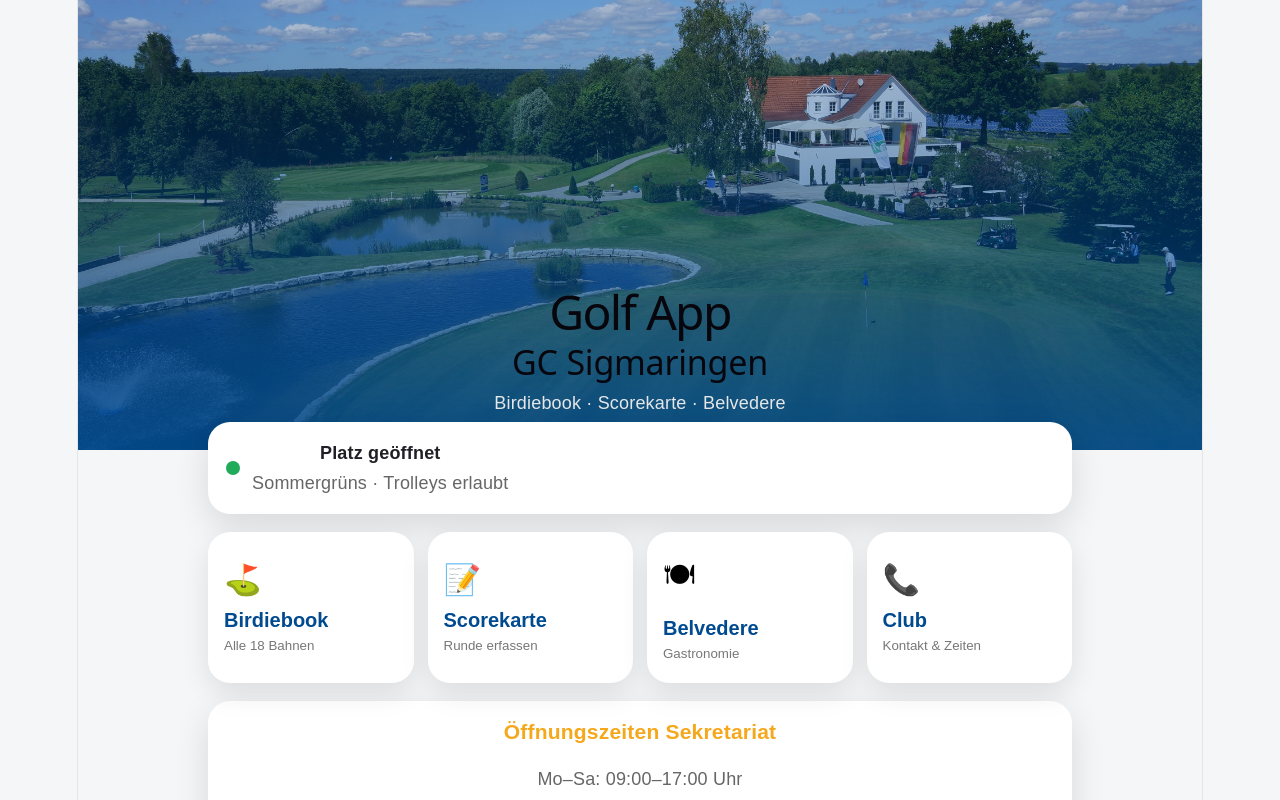
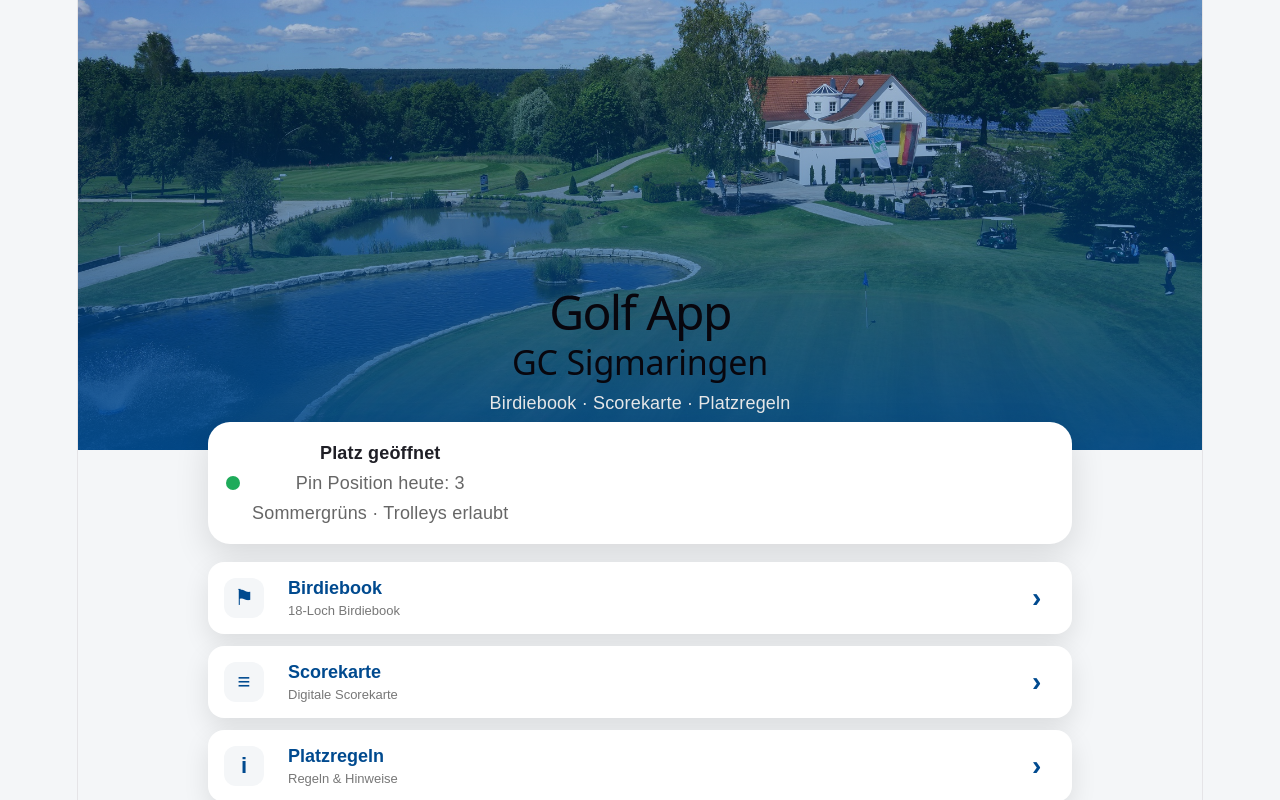
Before and after one commit to golfclubsigmaringen/Golf-App-GC-Sigmaringen-, a React (Vite) app: page / in a window 1280 px wide. Shown: the top 800 px of the page. Built offline with nearby package versions, Linux system fonts and the light colour scheme.

Commit message:
Birdiebook verbessert

```diff
--- a/src/App.css
+++ b/src/App.css
@@ -251,9 +251,11 @@ body {
 }
 .holeImage {
   width: 100%;
-  border-radius: 16px;
-  margin: 20px 0;
+  max-width: 900px;
+  border-radius: 20px;
+  margin: 24px auto;
   display: block;
+  box-shadow: 0 8px 24px rgba(0,0,0,0.12);
 }
 
 .backButton {
@@ -314,3 +316,234 @@ body {
 .navButton:hover {
   opacity: 0.9;
 }
+.homeMenu {
+  display: flex;
+  flex-direction: column;
+  gap: 12px;
+  margin-bottom: 18px;
+}
+
+.homeMenuButton {
+  width: 100%;
+  display: grid;
+  grid-template-columns: 52px 1fr 24px;
+  align-items: center;
+  gap: 12px;
+  background: white;
+  border: none;
+  border-radius: 16px;
+  padding: 16px;
+  text-align: left;
+  box-shadow: 0 10px 26px rgba(0, 0, 0, 0.1);
+  cursor: pointer;
+}
+
+.homeMenuButton strong {
+  color: var(--blue);
+  font-size: 18px;
+}
+
+.homeMenuButton p {
+  margin: 4px 0 0;
+  color: #777;
+  font-size: 13px;
+}
+
+.menuIcon {
+  width: 40px;
+  height: 40px;
+  border-radius: 12px;
+  background: #f4f6f8;
+  color: var(--blue);
+  display: flex;
+  align-items: center;
+  justify-content: center;
+  font-size: 22px;
+  font-weight: 700;
+}
+
+.menuArrow {
+  color: #004A8F;
+  font-size: 24px;
+  font-weight: bold;
+}
+.homeMenu {
+  display: flex;
+  flex-direction: column;
+  gap: 12px;
+  margin-bottom: 18px;
+}
+
+.homeMenuButton {
+  width: 100%;
+  display: grid;
+  grid-template-columns: 52px 1fr 24px;
+  align-items: center;
+  gap: 12px;
+  background: white;
+  border: none;
+  border-radius: 16px;
+  padding: 16px;
+  text-align: left;
+  box-shadow: 0 10px 26px rgba(0, 0, 0, 0.1);
+  cursor: pointer;
+}
+
+.menuIcon {
+  width: 40px;
+  height: 40px;
+  border-radius: 12px;
+  background: #f4f6f8;
+  color: var(--blue);
+  display: flex;
+  align-items: center;
+  justify-content: center;
+}
+
+.menuArrow {
+  color: var(--blue);
+  font-size: 28px;
+}
+.holeList {
+  display: flex;
+  flex-direction: column;
+  gap: 12px;
+}
+
+.holeListItem {
+  width: 100%;
+  display: grid;
+  grid-template-columns: 48px 1fr 54px 20px;
+  align-items: center;
+  gap: 12px;
+  background: white;
+  border: none;
+  border-radius: 16px;
+  padding: 14px;
+  text-align: left;
+  box-shadow: 0 8px 22px rgba(0, 0, 0, 0.08);
+  cursor: pointer;
+}
+
+.holeNumber {
+  color: var(--blue);
+  font-size: 34px;
+  font-weight: 800;
+  line-height: 1;
+}
+
+.holeInfo strong {
+  display: block;
+  color: var(--blue);
+  font-size: 17px;
+}
+
+.holeInfo span,
+.holeInfo small {
+  display: block;
+  color: #555;
+  font-size: 13px;
+}
+
+.holeThumb {
+  width: 44px;
+  height: 70px;
+  object-fit: contain;
+}
+.gpsGrid {
+  display: grid;
+  grid-template-columns: repeat(3, 1fr);
+  gap: 12px;
+  margin: 16px 0 24px;
+}
+
+.gpsCard {
+  background: white;
+  border-radius: 14px;
+  padding: 12px;
+  text-align: center;
+  box-shadow: 0 4px 12px rgba(0,0,0,0.08);
+}
+
+.gpsCard strong {
+  display: block;
+  margin-bottom: 6px;
+  color: #555;
+}
+
+.gpsCard span {
+  font-size: 22px;
+  font-weight: bold;
+  color: #f5a81c;
+}
+.scoreSummary {
+  display: grid;
+  grid-template-columns: repeat(3, 1fr);
+  gap: 12px;
+  margin: 20px 0;
+}
+
+.scoreSummary div {
+  background: white;
+  border-radius: 16px;
+  padding: 16px;
+  text-align: center;
+  box-shadow: 0 4px 12px rgba(0,0,0,0.08);
+}
+
+.scoreSummary strong {
+  display: block;
+  color: #004a8f;
+  margin-bottom: 6px;
+}
+
+.scoreList {
+  display: flex;
+  flex-direction: column;
+  gap: 12px;
+}
+
+.scoreRow {
+  background: white;
+  border-radius: 16px;
+  padding: 14px;
+  display: grid;
+  grid-template-columns: 1fr 36px 38px 36px 36px;
+  align-items: center;
+  gap: 10px;
+  box-shadow: 0 4px 12px rgba(0,0,0,0.08);
+}
+
+.scoreRow button {
+  border: none;
+  background: #004a8f;
+  color: white;
+  border-radius: 10px;
+  height: 36px;
+  cursor: pointer;
+  font-size: 18px;
+}
+
+.scoreNumber {
+  text-align: center;
+  font-size: 20px;
+}
+
+.scoreDiff {
+  text-align: center;
+  font-weight: 700;
+  color: #d18c00;
+}
+.scoreRow div:first-child {
+  display: flex;
+  flex-direction: column;
+  gap: 4px;
+}
+
+.scoreRow div:first-child span {
+  color: #666;
+  font-size: 14px;
+}
+.scoreDiff {
+  pointer-events: none;
+}
--- a/src/App.jsx
+++ b/src/App.jsx
@@ -2,16 +2,43 @@ import { useState } from "react";
 import "./App.css";
 
 const holes = [
-  { id: 1, par: 4, hcp: 17, gelb: 337, blau: 292, rot: 247 },
-  { id: 2, par: 5, hcp: 3, gelb: 491, blau: 482, rot: 428 },
-  { id: 3, par: 4, hcp: 13, gelb: 281, blau: 240, rot: 230 },
-  { id: 4, par: "4/5", hcp: 11, gelb: 447, blau: 447, rot: 400 },
+  {
+    id: 1,
+    par: 4,
+    hcp: 17,
+    gelb: 337,
+    blau: 292,
+    rot: 247
+  },
+  {
+    id: 2,
+    par: 5,
+    hcp: 3,
+    gelb: 491,
+    blau: 482,
+    rot: 428
+  },
+  {
+    id: 3,
+    par: 4,
+    hcp: 13,
+    gelb: 281,
+    blau: 240,
+    rot: 230
+  },
+  {
+    id: 4,
+    par: "4/5",
+    hcp: 11,
+    gelb: 447,
+    blau: 447,
+    rot: 400
+  }
 ];
-
 function App() {
   const [page, setPage] = useState("home");
   const [selectedHole, setSelectedHole] = useState(null);
-
+const [scores, setScores] = useState({});
   if (selectedHole) {
     return (
       <div className="app">
@@ -29,13 +56,59 @@ function App() {
               <div><strong>Blau</strong><span>{selectedHole.blau} m</span></div>
               <div><strong>Rot</strong><span>{selectedHole.rot} m</span></div>
             </div>
+            <p style={{marginTop: "12px", fontWeight: "bold", color: "#f5a81c"}}>
+  Pin Position heute: 3
+</p>
+<div className="gpsGrid">
+  <div className="gpsCard">
+    <strong>Grün vorne</strong>
+    <span>170 m</span>
+  </div>
 
+  <div className="gpsCard">
+    <strong>Grün Mitte</strong>
+    <span>215 m</span>
+  </div>
+
+  <div className="gpsCard">
+    <strong>Grün hinten</strong>
+    <span>260 m</span>
+  </div>
+</div>
    <img
   src={`/birdiebook/loch${String(selectedHole.id).padStart(2, "0")}.jpg`}
   alt={`Loch ${selectedHole.id}`}
   className="holeImage"
 />
+<div className="holeNav">
+  <button
+    className="navButton"
+    onClick={() =>
+      setSelectedHole(
+        holes[
+          (holes.findIndex((h) => h.id === selectedHole.id) - 1 + holes.length) %
+            holes.length
+        ]
+      )
+    }
+  >
+    ← Vorheriges Loch
+  </button>
 
+  <button
+    className="navButton"
+    onClick={() =>
+      setSelectedHole(
+        holes[
+          (holes.findIndex((h) => h.id === selectedHole.id) + 1) %
+            holes.length
+        ]
+      )
+    }
+  >
+    Nächstes Loch →
+  </button>
+</div>
             <button className="mainButton">📌 Pin-Positionen</button>
           </section>
         </main>
@@ -54,16 +127,28 @@ function App() {
           <h1>Birdiebook</h1>
           <p>Alle 18 Bahnen des GC Sigmaringen</p>
 
-          <section className="holeGrid">
+<section className="holeList">
   {holes.map((hole) => (
     <button
       key={hole.id}
-                className="holeCard"
+      className="holeListItem"
       onClick={() => setSelectedHole(hole)}
     >
+      <div className="holeNumber">{hole.id}</div>
+
+      <div className="holeInfo">
         <strong>Loch {hole.id}</strong>
         <span>Par {hole.par} · HCP {hole.hcp}</span>
         <small>Gelb {hole.gelb} m</small>
+      </div>
+
+      <img
+        src={`/birdiebook/loch${String(hole.id).padStart(2, "0")}.jpg`}
+        alt={`Loch ${hole.id}`}
+        className="holeThumb"
+      />
+
+      <span className="menuArrow">›</span>
     </button>
   ))}
 </section>
@@ -71,7 +156,81 @@ function App() {
       </div>
     );
   }
+if (page === "scorecard") {
+  const updateScore = (holeId, change) => {
+    setScores((prev) => ({
+      ...prev,
+      [holeId]: Math.max(
+  1,
+  (prev[holeId] ||
+    Number(holes.find((h) => h.id === holeId).par.toString().split("/")[0])) +
+    change
+)
+    }));
+  };
 
+  const totalPar = holes.reduce((sum, hole) => sum + Number(hole.par.toString().split("/")[0]), 0);
+  const totalScore = holes.reduce(
+    (sum, hole) => sum + (scores[hole.id] || Number(hole.par.toString().split("/")[0])),
+    0
+  );
+
+  return (
+    <div className="app">
+      <main className="content">
+        <button className="backButton" onClick={() => setPage("home")}>
+          ← Home
+        </button>
+
+        <h1>Scorekarte</h1>
+        <p>Runde erfassen</p>
+
+        <section className="scoreSummary">
+          <div>
+            <strong>Par</strong>
+            <span>{totalPar}</span>
+          </div>
+          <div>
+            <strong>Score</strong>
+            <span>{totalScore}</span>
+          </div>
+          <div>
+            <strong>+ / -</strong>
+            <span>{totalScore - totalPar}</span>
+          </div>
+        </section>
+
+        <section className="scoreList">
+          {holes.map((hole) => {
+            const parValue = Number(hole.par.toString().split("/")[0]);
+            const score = scores[hole.id] || parValue;
+
+            return (
+              <div className="scoreRow" key={hole.id}>
+                <div>
+                  <strong>Loch {hole.id}</strong>
+                  <span>Par {hole.par} · HCP {hole.hcp}</span>
+                </div>
+
+                <button onClick={() => updateScore(hole.id, -1)}>-</button>
+                <strong className="scoreNumber">{score}</strong>
+                <button onClick={() => updateScore(hole.id, 1)}>+</button>
+
+                <span className="scoreDiff">
+  {score - parValue === 0
+    ? "E"
+    : score - parValue > 0
+    ? `+${score - parValue}`
+    : score - parValue}
+</span>
+              </div>
+            );
+          })}
+        </section>
+      </main>
+    </div>
+  );
+}
   return (
     <div className="app">
       <header className="hero">
@@ -80,7 +239,7 @@ function App() {
         <div className="heroOverlay">
           <h1>Golf App</h1>
           <h2>GC Sigmaringen</h2>
-          <p>Birdiebook · Scorekarte · Belvedere</p>
+          <p>Birdiebook · Scorekarte · Platzregeln</p>
         </div>
       </header>
 
@@ -89,33 +248,52 @@ function App() {
           <span className="statusDot"></span>
           <div>
 <strong>Platz geöffnet</strong>
+<p>Pin Position heute: 3</p>
 <p>Sommergrüns · Trolleys erlaubt</p>
+
           </div>
         </section>
 
-        <section className="menuGrid">
-          <button className="menuCard" onClick={() => setPage("birdiebook")}>
-            <span>⛳</span>
+<section className="homeMenu">
+  <button className="homeMenuButton" onClick={() => setPage("birdiebook")}>
+    <span className="menuIcon">⚑</span>
+    <div>
       <strong>Birdiebook</strong>
-            <p>Alle 18 Bahnen</p>
+      <p>18-Loch Birdiebook</p>
+    </div>
+    <span className="menuArrow">›</span>
   </button>
 
-          <button className="menuCard">
-            <span>📝</span>
+  <button
+  className="homeMenuButton"
+  onClick={() => setPage("scorecard")}
+>
+  <span className="menuIcon">≡</span>
+
+  <div>
     <strong>Scorekarte</strong>
-            <p>Runde erfassen</p>
+    <p>Digitale Scorekarte</p>
+  </div>
+
+  <span className="menuArrow">›</span>
 </button>
 
-          <button className="menuCard">
-            <span>🍽</span>
-            <strong>Belvedere</strong>
-            <p>Gastronomie</p>
+  <button className="homeMenuButton">
+    <span className="menuIcon">i</span>
+    <div>
+      <strong>Platzregeln</strong>
+      <p>Regeln & Hinweise</p>
+    </div>
+    <span className="menuArrow">›</span>
   </button>
 
-          <button className="menuCard">
-            <span>📞</span>
-            <strong>Club</strong>
-            <p>Kontakt & Zeiten</p>
+  <button className="homeMenuButton">
+    <span className="menuIcon">☎</span>
+    <div>
+      <strong>Clubkontakt</strong>
+      <p>Sekretariat & Kontakt</p>
+    </div>
+    <span className="menuArrow">›</span>
   </button>
 </section>
 
```
Lines whose indentation alone changed are shown as unchanged.
